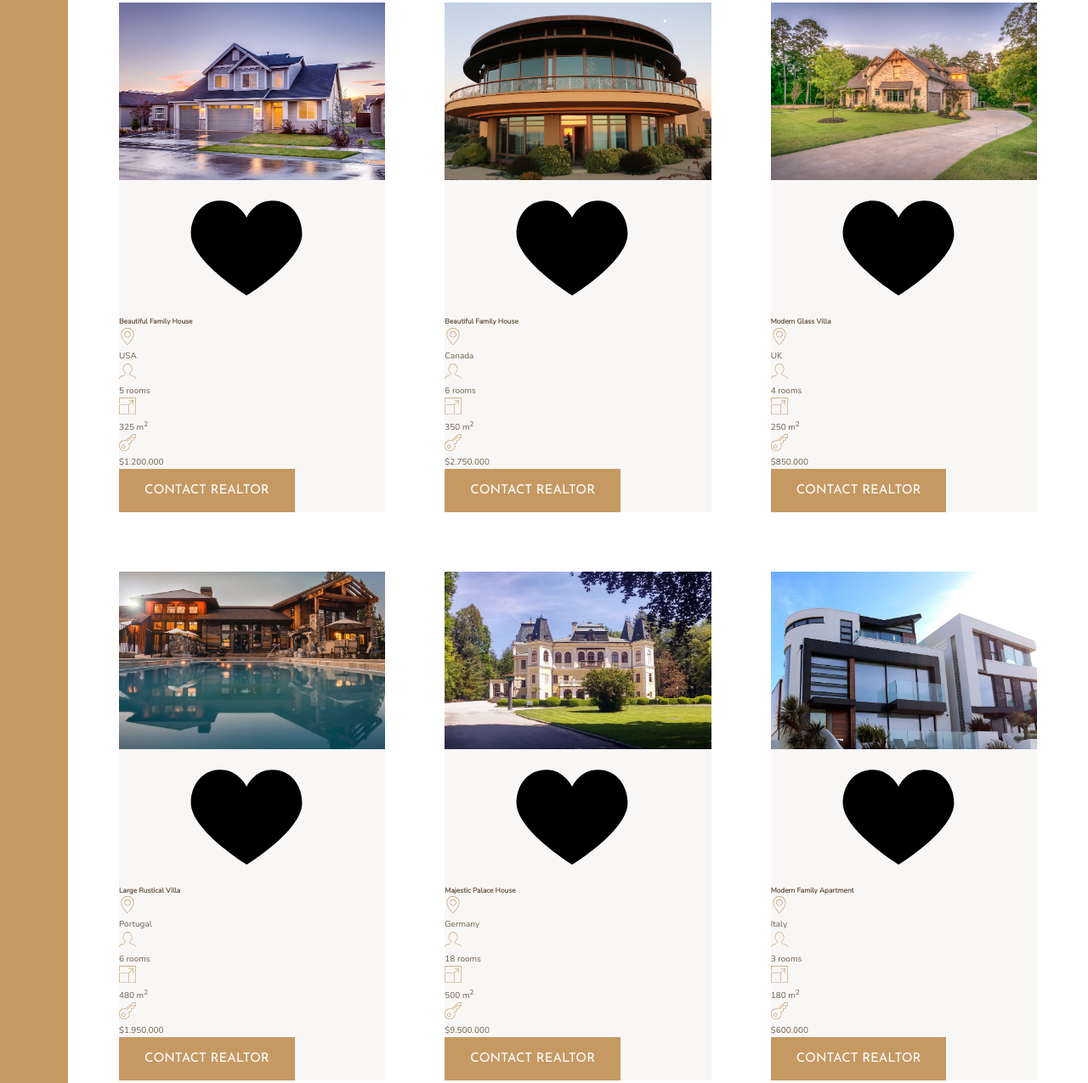
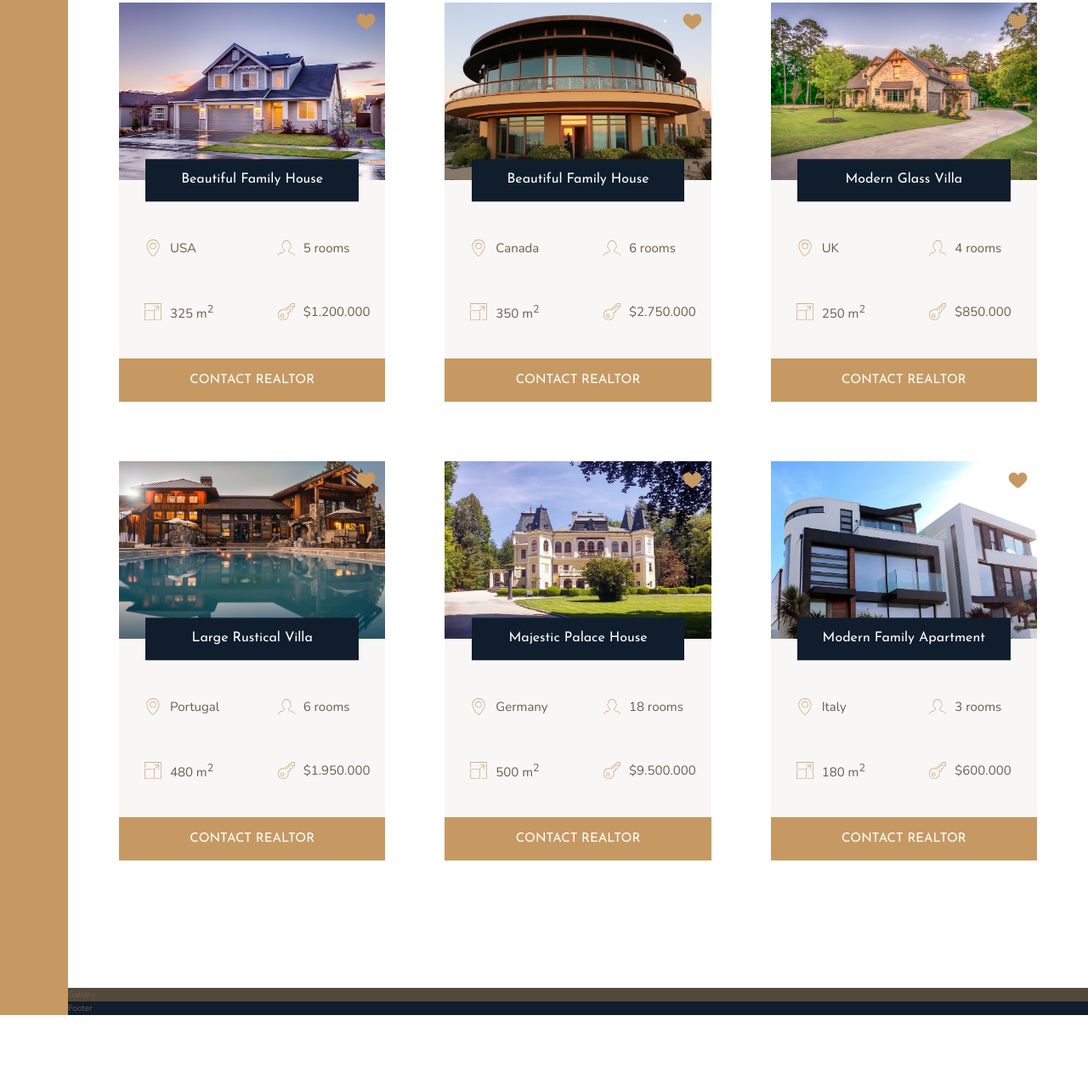
Before and after one commit to justin0077/udemy-css-course_Nexter, a website: page index.html in a window 1280 px wide. Shown: the part 1967-3242 px from the top of the page at 85% size. After the commit the page ends 3162 px from the top, so only its background shows below. Drawn offline with nearby package versions, Linux system fonts and the light colour scheme.

Commit message:
Added home section

```diff
--- a/index.html
+++ b/index.html
@@ -113,7 +113,7 @@
                     </svg>
                     <p>$1.200.000</p>
                 </div>
-                <button class="btn">Contact realtor</button>
+                <button class="btn home__btn">Contact realtor</button>
             </div>
 
             <!-- Home 2 -->
@@ -147,7 +147,7 @@
                     </svg>
                     <p>$2.750.000</p>
                 </div>
-                <button class="btn">Contact realtor</button>
+                <button class="btn home__btn">Contact realtor</button>
             </div>
 
             <!-- Home 3 -->
@@ -181,7 +181,7 @@
                     </svg>
                     <p>$850.000</p>
                 </div>
-                <button class="btn">Contact realtor</button>
+                <button class="btn home__btn">Contact realtor</button>
             </div>
 
             <!-- Home 4 -->
@@ -215,7 +215,7 @@
                     </svg>
                     <p>$1.950.000</p>
                 </div>
-                <button class="btn">Contact realtor</button>
+                <button class="btn home__btn">Contact realtor</button>
             </div>
 
             <!-- Home 5 -->
@@ -249,7 +249,7 @@
                     </svg>
                     <p>$9.500.000</p>
                 </div>
-                <button class="btn">Contact realtor</button>
+                <button class="btn home__btn">Contact realtor</button>
             </div>
 
             <!-- Home 6 -->
@@ -283,7 +283,7 @@
                     </svg>
                     <p>$600.000</p>
                 </div>
-                <button class="btn">Contact realtor</button>
+                <button class="btn home__btn">Contact realtor</button>
             </div>
 
         </section>
--- a/sass/_homes.scss
+++ b/sass/_homes.scss
@@ -9,17 +9,49 @@
 
 .home {
     background-color: $color-grey-light-1;
+    display: grid;
+    grid-template-columns: repeat(2, 1fr);
+    grid-row-gap: 3.5rem;
 
     &__img {
         width: 100%;
+        grid-row: 1 / 2;
+        grid-column: 1 / -1;
+        z-index: 1;
     }
 
     &__like {
+        grid-row: 1 / 2;
+        grid-column: 2 / 3;
+        fill: $color-primary;
+        height: 2.5rem;
+        width: 2.5rem;
+        z-index: 2;
+        justify-self: end;
+        margin: 1rem;
+    }
+
+    &__name {
+        grid-column: 1 / -1;
+        font-family: $font-display;
+        font-size: 1.6rem;
+        text-align: center;
+        padding: 1.25rem;
+        background-color: $color-secondary;
+        color: #fff;;
+        font-weight: 400;
+        width: 80%;
+        justify-self: center;
+        grid-row: 1 / 2;
+        z-index: 3;
+        align-self: end;
+        transform: translateY(50%);
 
     }
 
-    &__name {
-
+    &__location,
+    &__rooms {
+        margin-top: 2.5rem;
     }
 
     &__location,
@@ -27,15 +59,20 @@
     &__area,
     &__price {
 
+        font-size: 1.5rem;
+        margin-left: 2rem;
+        display: flex;
+        align-items: center;
 
-        svg{
+        svg {
             fill: $color-primary;
             height: 2rem;
             width: 2rem;
-        }
-
-        p {
-
+            margin-right: 1rem;
         }
     }
+
+    &__btn {
+        grid-column: 1 / -1;
+    }
 }
```
Also changed, not shown: css/style.css.
